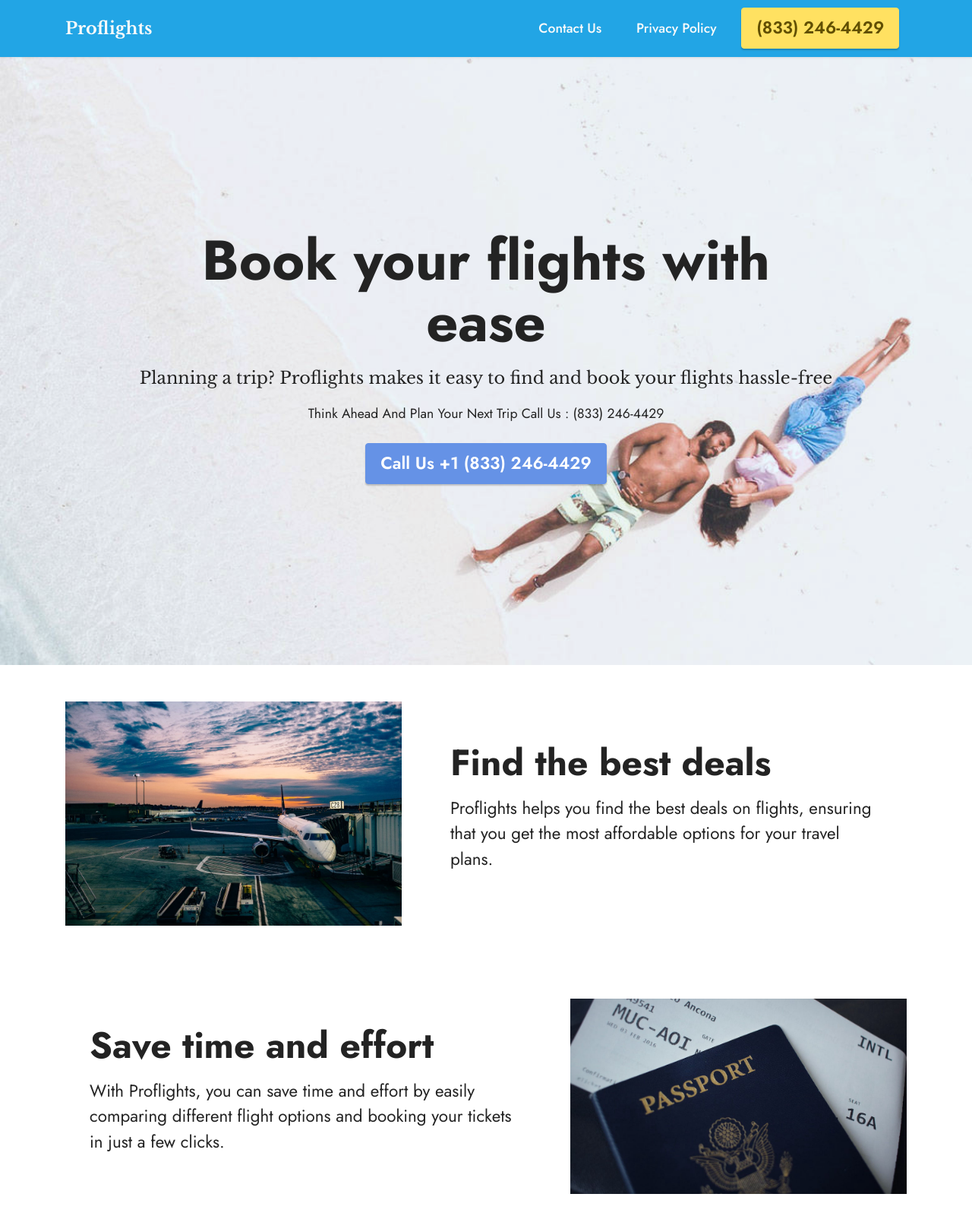
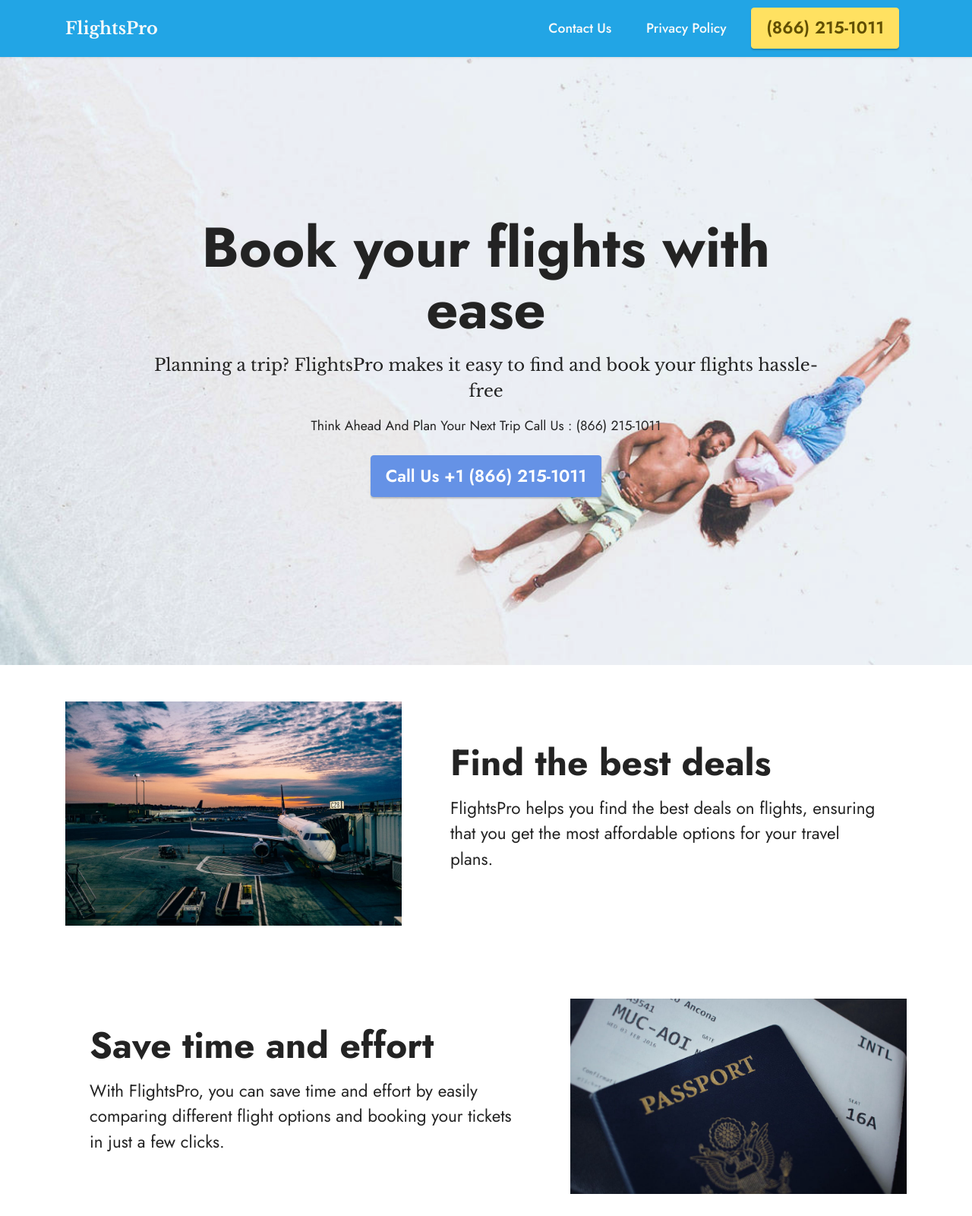
Before and after one commit to hemantho11/FlightsPro, a plain HTML site: page index.html in a window 1280 px wide. Shown: the top 1600 px of the page at 76% size. Drawn offline with nearby package versions, Linux system fonts and the light colour scheme.

Commit message:
Update index.html

```diff
--- a/index.html
+++ b/index.html
@@ -11,7 +11,7 @@
   <meta name="twitter:title" content="Book your flights with ease">
   <meta name="viewport" content="width=device-width, initial-scale=1, minimum-scale=1">
   <link rel="shortcut icon" href="assets/images/pngwing.com-1.png" type="image/x-icon">
-  <meta name="description" content="Planning a trip? Proflights makes it easy to find and book your flights hassle-free">
+  <meta name="description" content="Planning a trip? FlightsPro makes it easy to find and book your flights hassle-free">
 
 
   <title>Book your flights with ease</title>
@@ -40,7 +40,7 @@
         <div class="container">
             <div class="navbar-brand">
 
-                <span class="navbar-caption-wrap"><a class="navbar-caption text-white text-primary display-5" href="tel:(833) 246-4429">Proflights</a></span>
+                <span class="navbar-caption-wrap"><a class="navbar-caption text-white text-primary display-5" href="tel:(866) 215-1011">FlightsPro</a></span>
             </div>
             <button class="navbar-toggler" type="button" data-toggle="collapse" data-bs-toggle="collapse" data-target="#navbarSupportedContent" data-bs-target="#navbarSupportedContent" aria-controls="navbarNavAltMarkup" aria-expanded="false" aria-label="Toggle navigation">
                 <div class="hamburger">
@@ -51,10 +51,10 @@
                 </div>
             </button>
             <div class="collapse navbar-collapse" id="navbarSupportedContent">
-                <ul class="navbar-nav nav-dropdown" data-app-modern-menu="true"><li class="nav-item"><a class="nav-link link text-white text-primary display-4" href="tel:(833) 246-4429">Contact Us</a></li>
+                <ul class="navbar-nav nav-dropdown" data-app-modern-menu="true"><li class="nav-item"><a class="nav-link link text-white text-primary display-4" href="tel:(866) 215-1011">Contact Us</a></li>
                     <li class="nav-item"><a class="nav-link link text-white text-primary display-4" href="privacy policy.html#content5-h" target="_blank">Privacy Policy</a></li></ul>
 
-                <div class="navbar-buttons mbr-section-btn"><a class="btn btn-warning display-7" href="tel:+1 (833) 246-4429">(833) 246-4429</a></div>
+                <div class="navbar-buttons mbr-section-btn"><a class="btn btn-warning display-7" href="tel:+1 (866) 215-1011">(866) 215-1011</a></div>
             </div>
         </div>
     </nav>
@@ -71,11 +71,11 @@
         <div class="row justify-content-center">
             <div class="col-12 col-lg-10">
                 <h1 class="mbr-section-title mbr-fonts-style mb-3 display-1"><strong>Book your flights with ease</strong></h1>
-                <h2 class="mbr-section-subtitle mbr-fonts-style mb-3 display-5">Planning a trip? Proflights makes it easy to find and book your flights hassle-free</h2>
+                <h2 class="mbr-section-subtitle mbr-fonts-style mb-3 display-5">Planning a trip? FlightsPro makes it easy to find and book your flights hassle-free</h2>
                 <p class="mbr-text mbr-fonts-style mb-3 display-4">
-                    Think Ahead And Plan Your Next Trip Call Us : (833) 246-4429
+                    Think Ahead And Plan Your Next Trip Call Us : (866) 215-1011
                 </p>
-                <div class="mbr-section-btn mt-3"><a class="btn btn-primary display-7" href="tel:+1 (844) 213-0319">Call Us +1 (833) 246-4429</a></div>
+                <div class="mbr-section-btn mt-3"><a class="btn btn-primary display-7" href="tel:+1 (844) 213-0319">Call Us +1 (866) 215-1011</a></div>
 
             </div>
         </div>
@@ -100,7 +100,7 @@
                 <div class="text-wrapper">
                     <h3 class="mbr-section-title mbr-fonts-style mb-3 display-2"><strong>Find the best deals</strong></h3>
                     <p class="mbr-text mbr-fonts-style display-7">
-                        Proflights helps you find the best deals on flights, ensuring that you get the most affordable options for your travel plans.</p>
+                        FlightsPro helps you find the best deals on flights, ensuring that you get the most affordable options for your travel plans.</p>
                 </div>
             </div>
         </div>
@@ -125,7 +125,7 @@
                 <div class="text-wrapper">
                     <h3 class="mbr-section-title mbr-fonts-style mb-3 display-2"><strong>Save time and effort</strong></h3>
                     <p class="mbr-text mbr-fonts-style display-7">
-                        With Proflights, you can save time and effort by easily comparing different flight options and booking your tickets in just a few clicks.</p>
+                        With FlightsPro, you can save time and effort by easily comparing different flight options and booking your tickets in just a few clicks.</p>
                 </div>
             </div>
         </div>
@@ -150,7 +150,7 @@
                 <div class="text-wrapper">
                     <h3 class="mbr-section-title mbr-fonts-style mb-3 display-2"><strong>Secure and reliable bookings</strong></h3>
                     <p class="mbr-text mbr-fonts-style display-7">
-                        Proflights ensures secure and reliable flight bookings, giving you peace of mind and confidence in your travel arrangements.</p>
+                        FlightsPro ensures secure and reliable flight bookings, giving you peace of mind and confidence in your travel arrangements.</p>
                 </div>
             </div>
         </div>
@@ -180,7 +180,7 @@
                 </div>
             </div>
             <div class="card col-12 col-md-6">
-                <p class="mbr-text mbr-fonts-style mb-4 display-7">I'm generally glad to buy my tickets through Proflights since here it's where I track down the best cost and helpful times to fly. I have being utilizing it starting around 2023</p>
+                <p class="mbr-text mbr-fonts-style mb-4 display-7">I'm generally glad to buy my tickets through FlightsPro since here it's where I track down the best cost and helpful times to fly. I have being utilizing it starting around 2023</p>
                 <div class="d-flex mb-md-0 mb-4">
                     <div class="image-wrapper">
                         <img src="assets/images/team2.jpg" alt="Mobirise Website Builder">
@@ -207,10 +207,10 @@
             <div class="card col-12 col-lg-10">
                 <div class="card-wrapper">
                     <div class="card-box align-center">
-                        <h4 class="card-title mbr-fonts-style align-center mb-4 display-2"><strong>Join the Proflights community today</strong></h4>
+                        <h4 class="card-title mbr-fonts-style align-center mb-4 display-2"><strong>Join the FlightsPro community today</strong></h4>
                         <p class="mbr-text mbr-fonts-style mb-4 display-7">
-                            “Thanks to Proflights, I was able to find affordable flights for my dream vacation. It made my travel planning much easier.” - Peter Rivera</p>
-                        <div class="mbr-section-btn mt-3"><a class="btn btn-warning display-7" href="tel:+1 (833) 246-4429">+1 (833) 246-4429</a></div>
+                            “Thanks to FlightsPro, I was able to find affordable flights for my dream vacation. It made my travel planning much easier.” - Peter Rivera</p>
+                        <div class="mbr-section-btn mt-3"><a class="btn btn-warning display-7" href="tel:+1 (866) 215-1011">+1 (866) 215-1011</a></div>
                     </div>
                 </div>
             </div>
@@ -233,7 +233,7 @@
 
 
 
-                <li class="foot-menu-item mbr-fonts-style display-7"><a href="privacy policy.html#content5-h" class="text-white text-primary" target="_blank">Privacy Policy</a></li><li class="foot-menu-item mbr-fonts-style display-7"><a href="Terms & Conditions.html#content5-d" class="text-white text-primary" target="_blank">Terms &amp; Conditions</a></li><li class="foot-menu-item mbr-fonts-style display-7"><a href="tel:(833) 246-4429" class="text-white">Contact Us</a></li></ul>
+                <li class="foot-menu-item mbr-fonts-style display-7"><a href="privacy policy.html#content5-h" class="text-white text-primary" target="_blank">Privacy Policy</a></li><li class="foot-menu-item mbr-fonts-style display-7"><a href="Terms & Conditions.html#content5-d" class="text-white text-primary" target="_blank">Terms &amp; Conditions</a></li><li class="foot-menu-item mbr-fonts-style display-7"><a href="tel:(866) 215-1011" class="text-white">Contact Us</a></li></ul>
             </div>
 
             <div class="row row-copirayt">
```
